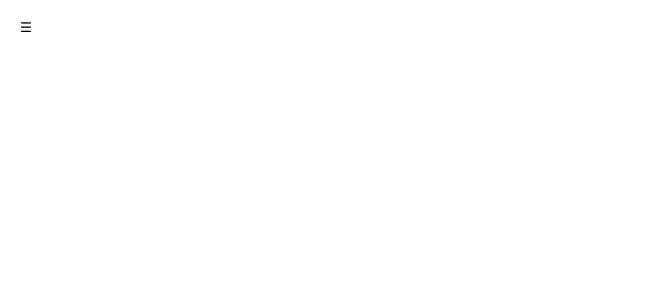
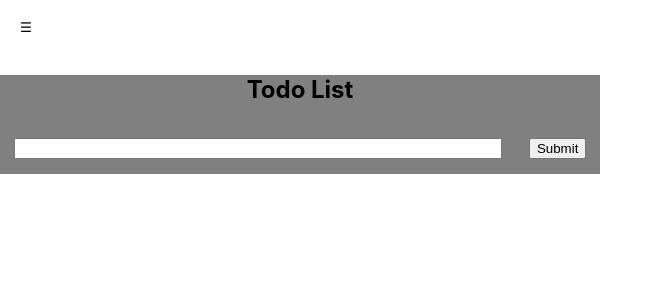
Before and after one commit to NforceCode/react-classtasks, a React (Create React App) app: page /todo in a window 1280 px wide. Shown: the top 300 px of the page, without its empty margins (0-663 px from the left). Built offline with nearby package versions, Linux system fonts and the light colour scheme.

Commit message:
Add basic TodoApp

```diff
--- a/src/App.js
+++ b/src/App.js
@@ -11,6 +11,7 @@ import SignUp from 'components/SignUp';
 import OffCanvasMenu from 'components/Menu/OffCanvasMenu';
 import { BrowserRouter as Router, Route, Switch } from 'react-router-dom';
 import Counter from 'components/Counter';
+import TodoApp from 'components/TodoApp';
 
 const { THEMES } = CONSTANTS;
 
@@ -37,6 +38,9 @@ const App = props => {
           <Route exact path='/404'>
             <div>This page has not been created yet. Return in one eternity</div>
           </Route>
+          <Route path='/todo'>
+            <TodoApp />
+          </Route>
         </Switch>
       </ThemeContext.Provider>
     </Router>
--- a/src/components/Menu/OffCanvasMenu.jsx
+++ b/src/components/Menu/OffCanvasMenu.jsx
@@ -35,6 +35,9 @@ const OffCanvasMenu = () => {
             <Link to='/counter'>Counter</Link>
           </li>
           <li>
+            <Link to='/todo'>Todo</Link>
+          </li>
+          <li>
             <Link to='/404'>test3</Link>
           </li>
         </ul>
--- /dev/null
+++ b/src/components/TodoApp/Task/Task.module.scss
@@ -0,0 +1,6 @@
+.container {
+  display: flex;
+  align-items: center;
+  justify-content: space-between;
+  width: 100%;
+}
--- /dev/null
+++ b/src/components/TodoApp/Task/index.jsx
@@ -0,0 +1,16 @@
+import { Field } from 'formik';
+import React from 'react';
+import styles from './Task.module.scss';
+
+const Task = (props) => {
+  const {task:{text, isCompleted, id}, toggleTaskCompletion, deleteTask} = props;
+  return (
+    <li className={styles.container}>
+      <input onChange={()=> {toggleTaskCompletion(id)}} type='checkbox' />
+      <p >{text} </p>
+      <input type='button' onClick={()=>{deleteTask(id)}} value='x'/>
+    </li>
+  );
+}
+
+export default Task;
--- /dev/null
+++ b/src/components/TodoApp/TaskCreator/TaskCreator.module.scss
@@ -0,0 +1,23 @@
+.container {
+  position: relative;
+  display: flex;
+  align-items: center;
+  justify-content: space-around;
+  width: 100%;
+  height: 50px;
+
+}
+.input{
+  width: 80%;
+  text-align: center;
+}
+.error{
+  position: absolute;
+  padding: 10px;
+  top: 100%;
+  left: 0;
+  right: 0;
+  background-color: red;
+  color: white;
+}
+.submit{}
--- /dev/null
+++ b/src/components/TodoApp/TaskCreator/index.jsx
@@ -0,0 +1,16 @@
+import React from 'react';
+import { ErrorMessage, Field } from 'formik';
+import cx from 'classnames';
+import styles from './TaskCreator.module.scss';
+
+const TaskCreator = props => {
+  const { name } = props;
+  return (
+    <div className={styles.container}>
+      <Field type='text' name={name} className={styles.input}/><input type='submit' className={styles.submit}/>
+      <ErrorMessage name={name} component='div' className={styles.error}/>
+    </div>
+  );
+};
+
+export default TaskCreator;
--- /dev/null
+++ b/src/components/TodoApp/TodoApp.module.scss
@@ -0,0 +1,8 @@
+.container {
+  max-width: 600px;
+  width: 100%;
+  background-color: gray;
+  text-align: center;
+  flex-direction: column;
+  justify-content: space-around;
+}
--- /dev/null
+++ b/src/components/TodoApp/index.jsx
@@ -0,0 +1,65 @@
+import { Form, Formik } from 'formik';
+import React, { useState } from 'react';
+import { TODO_APP_SCHEMA } from 'utils/validationSchemas';
+import Task from './Task';
+import TaskCreator from './TaskCreator';
+import styles from './TodoApp.module.scss';
+
+const initialValues = {
+  text: '',
+};
+
+const taskData = [];
+
+const TodoApp = props => {
+  const [tasks, setTasks] = useState(taskData);
+
+  const addTask = values => {
+    const newTask = {
+      text: values.text,
+      id: Date.now(),
+      isCompleted: false,
+    };
+
+    setTasks([...tasks, newTask]);
+  };
+  const toggleTaskCompletion = id => {
+    const newTasks = tasks.map(task => {
+      if (task.id === id) {
+        task.isCompleted = !task.isCompleted;
+      }
+      return task;
+    });
+
+    setTasks(newTasks);
+  };
+  const deleteTask = id => {
+    setTasks(tasks.filter(task => task.id !== id));
+  };
+  return (
+    <div className={styles.container}>
+      <h2>Todo List</h2>
+      <Formik
+        initialValues={initialValues}
+        validationSchema={TODO_APP_SCHEMA}
+        onSubmit={addTask}
+      >
+        <Form>
+          <TaskCreator name='text' />
+        </Form>
+      </Formik>
+      <ul>
+        {tasks.map(task => (
+          <Task
+            key={task.id}
+            task={task}
+            toggleTaskCompletion={toggleTaskCompletion}
+            deleteTask={deleteTask}
+          />
+        ))}
+      </ul>
+    </div>
+  );
+};
+
+export default TodoApp;
--- /dev/null
+++ b/src/utils/validationSchemas.js
@@ -0,0 +1,7 @@
+import * as Yup from 'yup';
+
+export const TASK_SCHEMA = Yup.string().matches(/^[A-Z][\w\W]{1,}$/, 'Task must start with Uppercase letter').required();
+
+export const TODO_APP_SCHEMA = Yup.object({
+  text: TASK_SCHEMA,
+});
```
